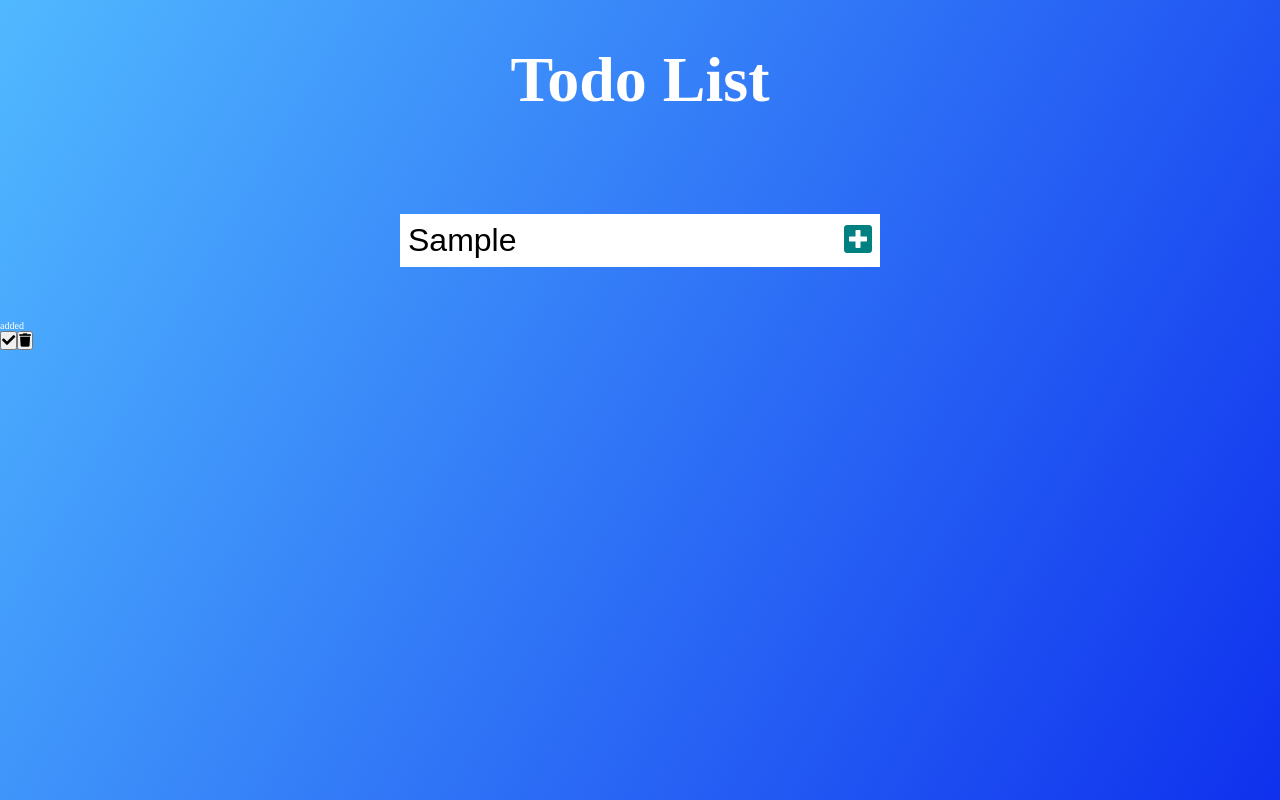
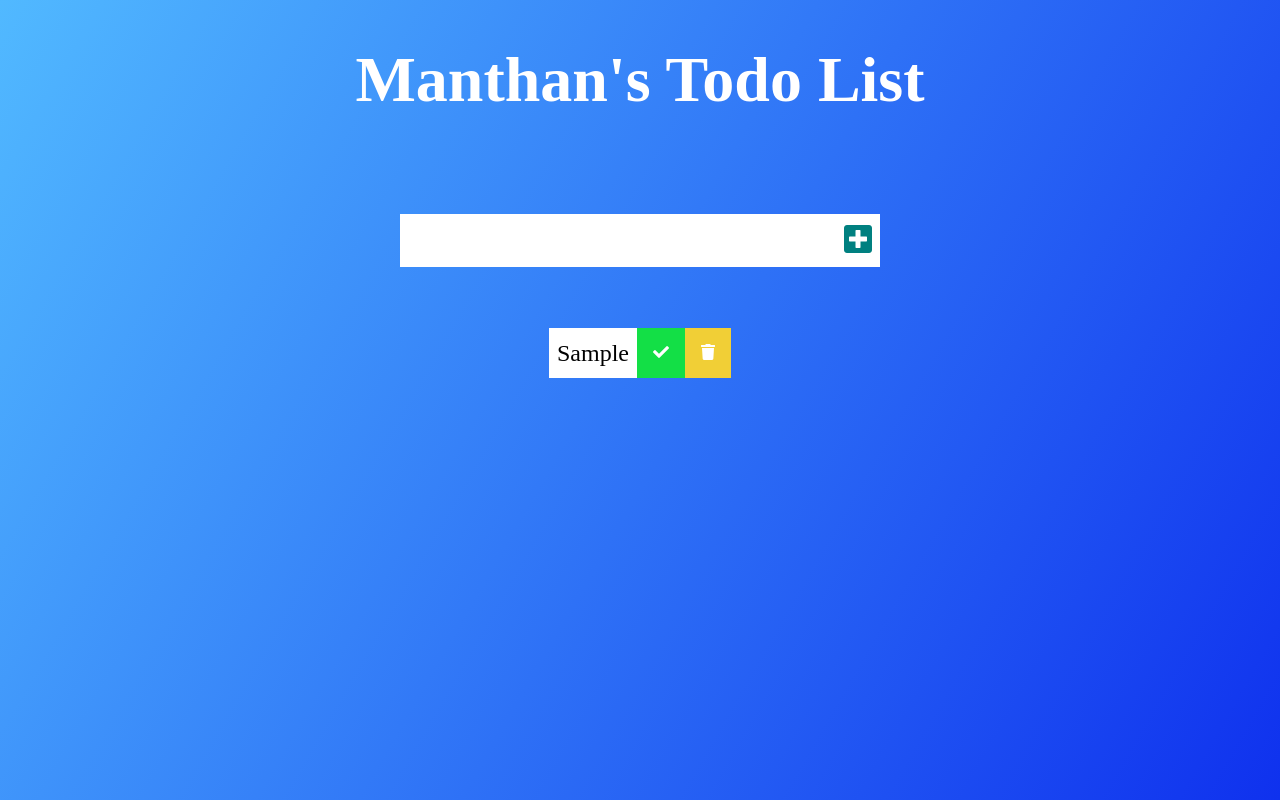
Before and after one commit to prisunic/Todo-List, a plain HTML site: page index.html in a window 1280 px wide. Both pictures are taken after typing "Sample" into the empty fields and a click on the button 858 px from the left and 240 px from the top of the page. Drawn offline with Linux system fonts and the light colour scheme.

Commit message:
User input todo item and empty field validation

```diff
--- a/app.js
+++ b/app.js
@@ -3,6 +3,7 @@ const todoInput = document.querySelector(".todo-input");
 const todoButton = document.querySelector(".todo-button");
 const todoList = document.querySelector(".todo-list");
 
+todoInput.value = "";
 // Event Listeners
 todoButton.addEventListener("click", print);
 
@@ -12,12 +13,16 @@ function print(event) {
   event.preventDefault();
 
   // Todo div
-  const todoDiv = document.querySelector(".todo-div");
+  const todoDiv = document.createElement("div");
   todoDiv.classList.add("todo");
 
   // Create li
   const newTodo = document.createElement("li");
-  newTodo.innerText = "added";
+  if (todoInput.value == "") {
+    alert("Task cannot be empty");
+    console.warn("Please enter a task");
+  } else {
+    newTodo.innerText = todoInput.value;
     newTodo.classList.add("new-todo");
     todoDiv.appendChild(newTodo);
 
@@ -31,9 +36,13 @@ function print(event) {
     const deleteButton = document.createElement("button");
     deleteButton.innerHTML = `<i class="fas fa-trash"></i>`;
     deleteButton.classList.add();
-  deleteButton.classList.add("confirm-btn");
+    deleteButton.classList.add("delete-btn");
     todoDiv.appendChild(deleteButton);
 
     // Adding todoDiv to list
     todoList.appendChild(todoDiv);
+
+    // Clear previous Todo input
+    todoInput.value = "";
   }
+}
--- a/index.html
+++ b/index.html
@@ -25,7 +25,7 @@
 
   <body>
     <header>
-      <h1>Todo List</h1>
+      <h1>Manthan's Todo List</h1>
     </header>
     <form action="">
       <input type="text" class="todo-input" />
@@ -34,9 +34,7 @@
       </button>
     </form>
     <div class="todo-container">
-      <ul class="todo-list">
-        <div class="todo-div"></div>
-      </ul>
+      <ul class="todo-list"></ul>
     </div>
     <script src="./app.js"></script>
   </body>
--- a/style.css
+++ b/style.css
@@ -14,6 +14,8 @@ body {
   color: white;
   min-height: 100vh;
 }
+
+/* All todo add styles */
 
 header {
   font-size: 2rem;
@@ -46,3 +48,46 @@ form button:hover {
   background: teal;
   color: white;
 }
+
+/* All todo items styles */
+
+.todo-container {
+  display: flex;
+  align-items: center;
+  justify-content: center;
+}
+
+.todo-list {
+  min-width: 10%;
+  list-style: none;
+}
+
+.todo {
+  margin: 0.5rem;
+  background: white;
+  font-size: 1.5rem;
+  color: black;
+  display: flex;
+  justify-content: space-between;
+  align-items: center;
+  text-align: center;
+}
+
+.todo li {
+  flex: 1;
+  padding: 0 0.5rem;
+}
+
+.confirm-btn,
+.delete-btn {
+  background: #f1cf36;
+  color: white;
+  border: none;
+  cursor: pointer;
+  padding: 1rem;
+  font-size: 1rem;
+}
+
+.confirm-btn {
+  background-color: rgb(19, 223, 70);
+}
```
Lines whose indentation alone changed are shown as unchanged.
